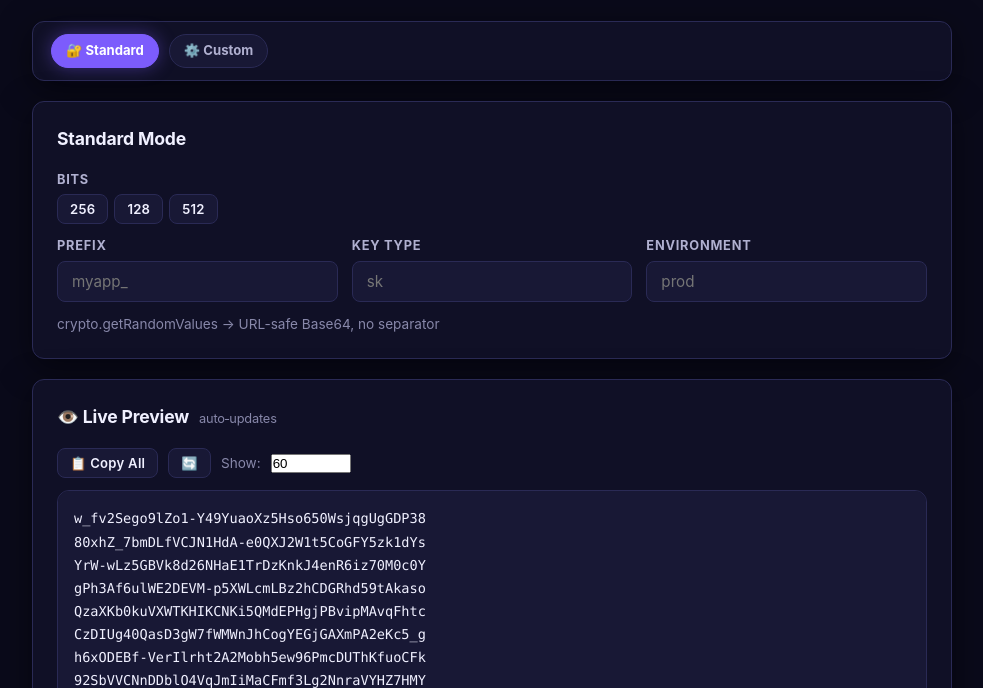
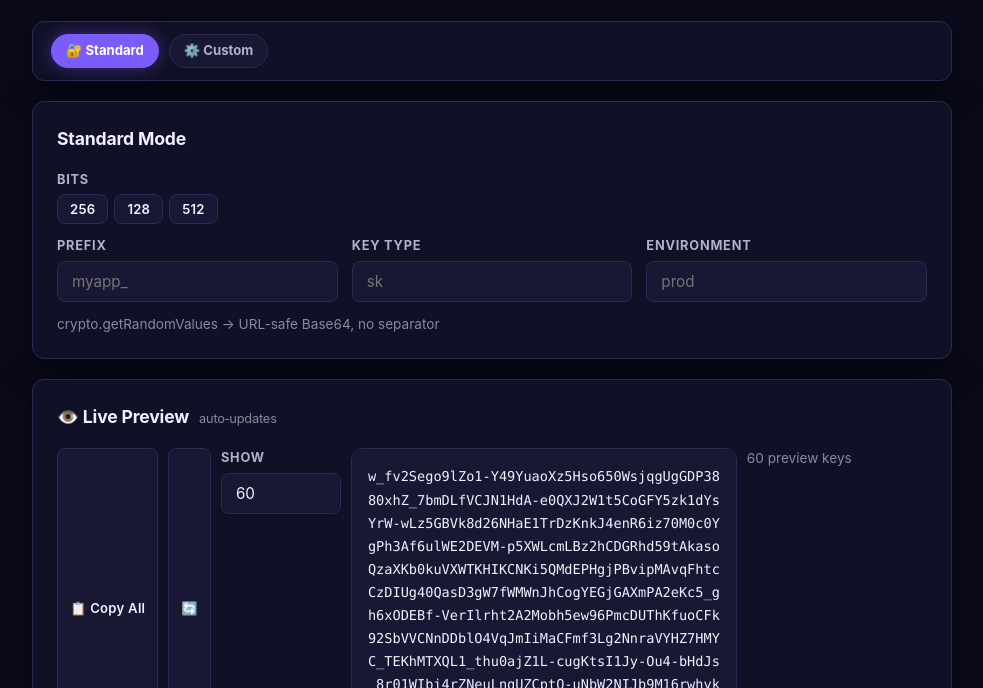
Before and after one commit to TheDuoGamees/TheDuoGamees.github.io, a website: page aba.html in a window 1280 px wide. Shown: the part 112-800 px from the top of the page, without its empty margins (148-1131 px from the left). Drawn offline with nearby package versions, Linux system fonts and the light colour scheme.

Commit message:
Update aba.html

```diff
--- a/aba.html
+++ b/aba.html
@@ -382,12 +382,16 @@
                 <span data-i18n="preview_title">👁️ Live Preview</span>
                 <span style="font-weight:400;color:var(--text3);font-size:0.8rem;">auto‑updates</span>
             </h3>
-            <div style="display:flex;gap:10px;margin-bottom:12px;flex-wrap:wrap;align-items:center;">
-                <button id="copyAllPreview" class="small" data-i18n="copy_all">📋 Copy All</button>
-                <button id="refreshPreview" class="small">🔄</button>
-                <span class="stat" data-i18n="preview_count_label">Show:</span>
-                <input type="number" id="previewCount" value="60" placeholder="60" style="width:80px;">
-            </div>
+            <div class="form-row" style="margin-bottom:12px;align-items:center;">
+                    <div style="display:flex;gap:10px;flex-wrap:wrap;">
+        <button id="copyAllPreview" class="small">📋 Copy All</button>
+        <button id="refreshPreview" class="small">🔄</button>
+
+
+    <div class="form-group" style="max-width:120px;">
+        <label>Show</label>
+        <input type="number" id="previewCount" value="60" min="1">
+    </div>
             <div class="preview-area" id="previewArea"></div>
             <div class="stat" id="previewStat"></div>
         </div>
```
